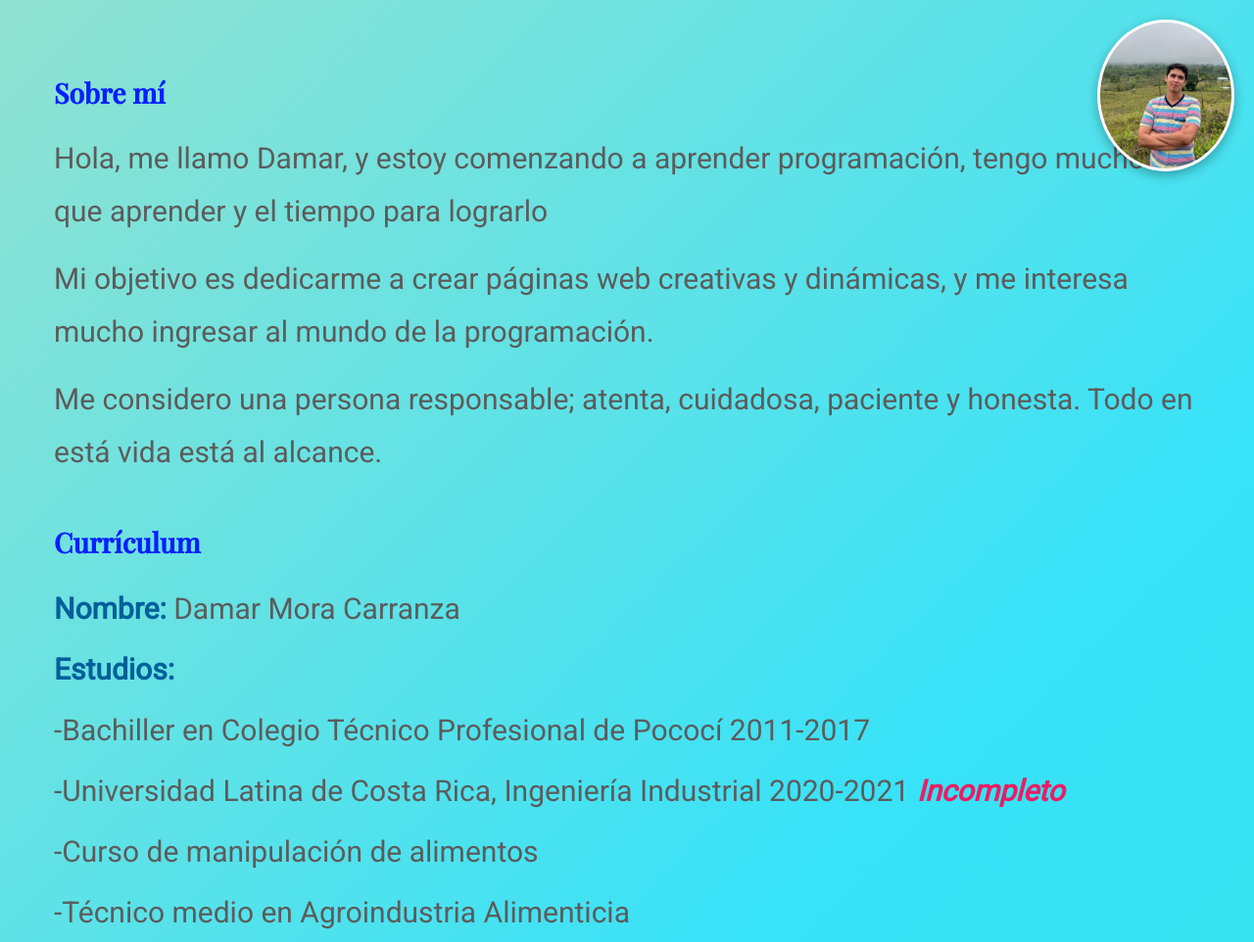
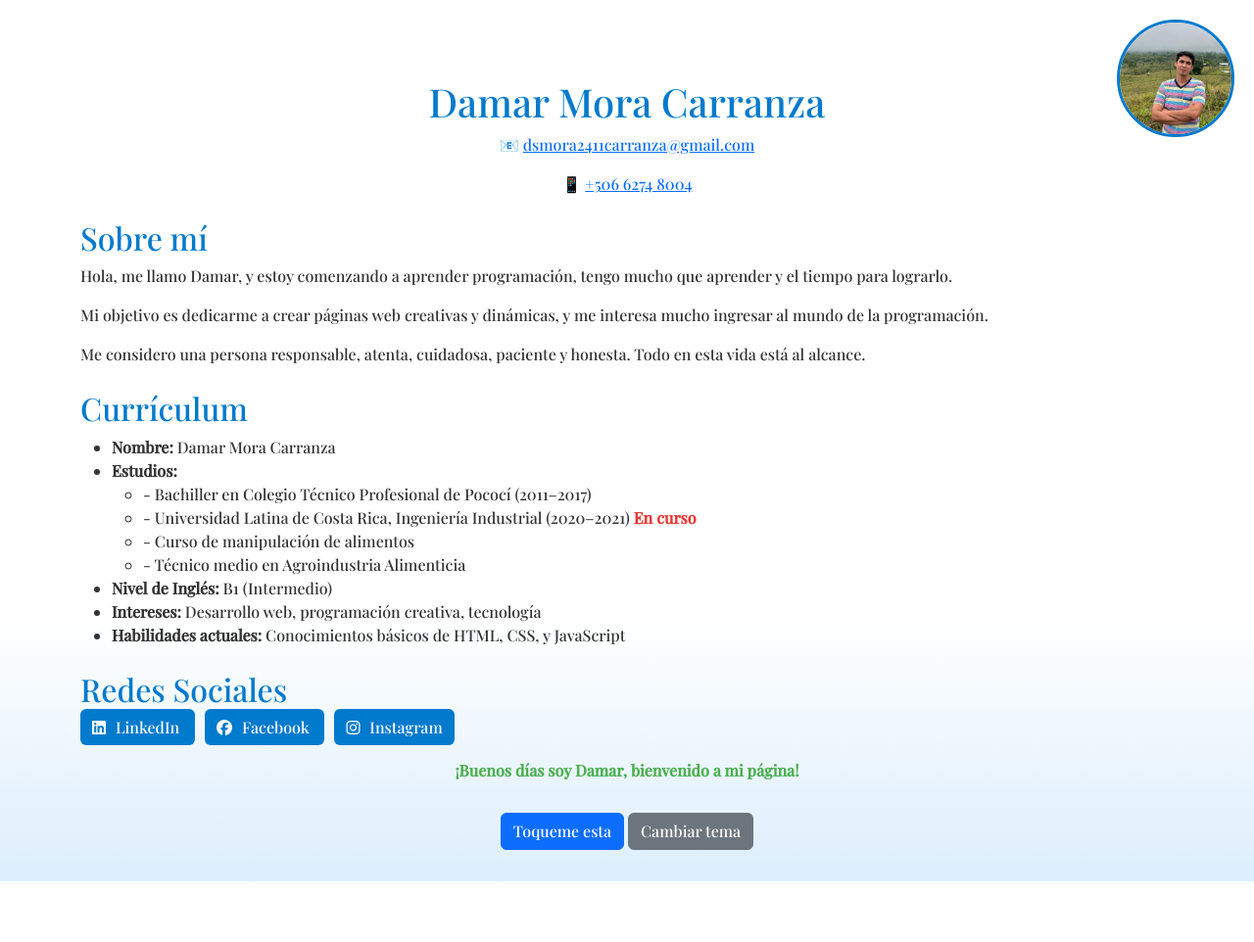
Before and after one commit to DamarMC/Mi-primera-chamba, a plain HTML site: page index.html in a window 1280 px wide. Shown: the top 962 px of the page at 98% size. After the commit the page ends 900 px from the top, so only its background shows below. Drawn offline with nearby package versions, Linux system fonts and the light colour scheme.

Commit message:
Add files via upload

```diff
--- a/index.html
+++ b/index.html
@@ -5,46 +5,130 @@
   <meta name="viewport" content="width=device-width, initial-scale=1.0" />
   <title>Damar Mora Carranza</title>
   <link href="https://fonts.googleapis.com/css2?family=Roboto&family=Playfair+Display:wght@500&display=swap" rel="stylesheet">
-  <link rel="stylesheet" href="style.css" />
+  <link rel="stylesheet" href="https://cdnjs.cloudflare.com/ajax/libs/font-awesome/6.5.0/css/all.min.css">
+  <link href="https://cdn.jsdelivr.net/npm/bootstrap@5.3.3/dist/css/bootstrap.min.css" rel="stylesheet">
+  <style>
+    body {
+      font-family: 'Playfair Display', serif;
+      background: linear-gradient(to bottom, #ffffff 70%, #dceefc);
+      padding: 2rem;
+      color: #333;
+    }
+    body.dark-mode {
+      background: linear-gradient(to bottom, #121212 70%, #1e1e1e);
+      color: #e0e0e0;
+    }
+    .foto-corner {
+      width: 120px;
+      height: 120px;
+      object-fit: cover;
+      border-radius: 50%;
+      position: absolute;
+      top: 20px;
+      right: 20px;
+      border: 3px solid #007acc;
+    }
+    h1, h2 {
+      color: #007acc;
+    }
+    .resaltado {
+      color: #e53935;
+      font-weight: bold;
+    }
+    .iconos-redes a {
+      margin-right: 10px;
+      text-decoration: none;
+      color: white;
+      background-color: #007acc;
+      padding: 8px 12px;
+      border-radius: 6px;
+      transition: background-color 0.3s ease;
+    }
+    .iconos-redes a:hover {
+      background-color: #005f99;
+    }
+    .iconos-redes i {
+      margin-right: 6px;
+    }
+    #saludo {
+      margin-top: 20px;
+      font-weight: bold;
+      color: #4caf50;
+    }
+    button {
+      margin-top: 15px;
+    }
+    .dark-mode .iconos-redes a {
+      background-color: #444;
+      color: #eee;
+    }
+    .dark-mode .iconos-redes a:hover {
+      background-color: #666;
+    }
+    .dark-mode h1,
+    .dark-mode h2 {
+      color: #80b3ff;
+    }
+  </style>
 </head>
 <body>
-   <!-- FOTO EN ESQUINA SUPERIOR DERECHA -->
-  <img src="Yo.png"
-       alt="Foto de Damar Mora Carranza"
-       class="foto-corner" />
+  <img src="Yo.png" alt="Foto de Damar Mora Carranza" class="foto-corner" />
 
-  <!-- El resto de tu contenido -->
-    <p id="fecha"></p>
-    <section id="sobre-mi">
+  <div class="container mt-5">
+    <div class="text-center">
+      <h1>Damar Mora Carranza</h1>
+      <p>📧 <a href="mailto:dsmora2411carranza@gmail.com">dsmora2411carranza@gmail.com</a></p>
+      <p>📱 <a href="tel:+50662748004">+506 6274 8004</a></p>
+    </div>
+
+    <section id="sobre-mi" class="mt-4">
       <h2>Sobre mí</h2>
-  <p>Hola, me llamo Damar, y estoy comenzando a aprender programación, tengo mucho que aprender y el tiempo para lograrlo</p>
+      <p>Hola, me llamo Damar, y estoy comenzando a aprender programación, tengo mucho que aprender y el tiempo para lograrlo.</p>
       <p>Mi objetivo es dedicarme a crear páginas web creativas y dinámicas, y me interesa mucho ingresar al mundo de la programación.</p>
-  <p>Me considero una persona responsable; atenta, cuidadosa, paciente y honesta. Todo en está vida está al alcance.</p>
+      <p>Me considero una persona responsable, atenta, cuidadosa, paciente y honesta. Todo en esta vida está al alcance.</p>
     </section>
 
-<section id="curriculum">
+    <section id="curriculum" class="mt-4">
       <h2>Currículum</h2>
       <ul>
         <li><strong>Nombre:</strong> Damar Mora Carranza</li>
         <li><strong>Estudios:</strong>
-  <li>-Bachiller en Colegio Técnico Profesional de Pococí 2011-2017<br></li>
-<li>-Universidad Latina de Costa Rica, Ingeniería Industrial 2020-2021 <span class="resaltado">Incompleto</span></li>
-<li>-Curso de manipulación de alimentos</li>
-<li>-Técnico medio en Agroindustria Alimenticia</li>
+          <ul>
+            <li>- Bachiller en Colegio Técnico Profesional de Pococí (2011–2017)</li>
+            <li>- Universidad Latina de Costa Rica, Ingeniería Industrial (2020–2021) <span class="resaltado">En curso</span></li>
+            <li>- Curso de manipulación de alimentos</li>
+            <li>- Técnico medio en Agroindustria Alimenticia</li>
+          </ul>
+        </li>
         <li><strong>Nivel de Inglés:</strong> B1 (Intermedio)</li>
         <li><strong>Intereses:</strong> Desarrollo web, programación creativa, tecnología</li>
         <li><strong>Habilidades actuales:</strong> Conocimientos básicos de HTML, CSS, y JavaScript</li>
       </ul>
     </section>
 
-    <h1>Damar Mora Carranza</h1>
-    <p>📧 <a href="mailto:dsmora2411carranza@gmail.com">dsmora2411carranza@gmail.com</a></p>
-    <p>📱 <a href="tel:+50662748004">+506 6274 8004</a></p>
+    <section id="redes-sociales" class="mt-4">
+      <h2>Redes Sociales</h2>
+      <div class="iconos-redes">
+        <a href="https://www.linkedin.com/in/damar-mora-5a222635b/" target="_blank">
+          <i class="fab fa-linkedin"></i> LinkedIn
+        </a>
+        <a href="https://www.facebook.com/steven.moracarranza/" target="_blank">
+          <i class="fab fa-facebook"></i> Facebook
+        </a>
+        <a href="https://www.instagram.com/dmc.2411/" target="_blank">
+          <i class="fab fa-instagram"></i> Instagram
+        </a>
+      </div>
+    </section>
 
+    <div class="text-center">
       <p id="saludo"></p>
-    <button onclick="mostrarMensaje()">Toqueme aquí</button>
-    <button id="toggle-theme-btn">Cambiar tema</button>
+      <button onclick="mostrarMensaje()" class="btn btn-primary">Toqueme esta</button>
+      <button id="toggle-theme-btn" class="btn btn-secondary" onclick="document.body.classList.toggle('dark-mode')">Cambiar tema</button>
+    </div>
+  </div>
 
   <script src="script.js"></script>
+  <script src="https://cdn.jsdelivr.net/npm/bootstrap@5.3.3/dist/js/bootstrap.bundle.min.js"></script>
 </body>
 </html>
--- a/script.js
+++ b/script.js
@@ -12,7 +12,7 @@ function mostrarMensaje() {
   saludo.classList.add('fade-out');
 
   setTimeout(() => {
-    alert("¡Hola! Soy Damar Steven, gracias por visitar mi sitio web 😄");
+    alert("Rico tonto🥵🥵");
     saludo.classList.remove('fade-out');
   }, 500);
 }
--- a/style.css
+++ b/style.css
@@ -72,7 +72,7 @@ h2 {
 p,
 li {
   font-family: 'Roboto', sans-serif;
-  font-size: 30px;
+  font-size: 28px;
   margin-bottom: 15px;
   color: #5c5c5c;
 }
@@ -249,3 +249,31 @@ body.dark-mode button:hover {
     border: 2px solid rgba(255, 255, 255, 0.8);
   }
 }
+/* Redes sociales */
+
+#redes-sociales {
+  margin-top: 40px;
+  text-align: center;
+}
+
+#redes-sociales h2 {
+  font-size: 24px;
+  color: #005f99;
+  margin-bottom: 10px;
+}
+
+.iconos-redes a {
+  display: inline-block;
+  margin: 0 10px;
+  padding: 10px 15px;
+  background-color: #007acc;
+  color: white;
+  border-radius: 8px;
+  text-decoration: none;
+  transition: background-color 0.3s ease;
+  font-weight: bold;
+}
+
+.iconos-redes a:hover {
+  background-color: #005f99;
+}
```
Lines whose indentation alone changed are shown as unchanged.
